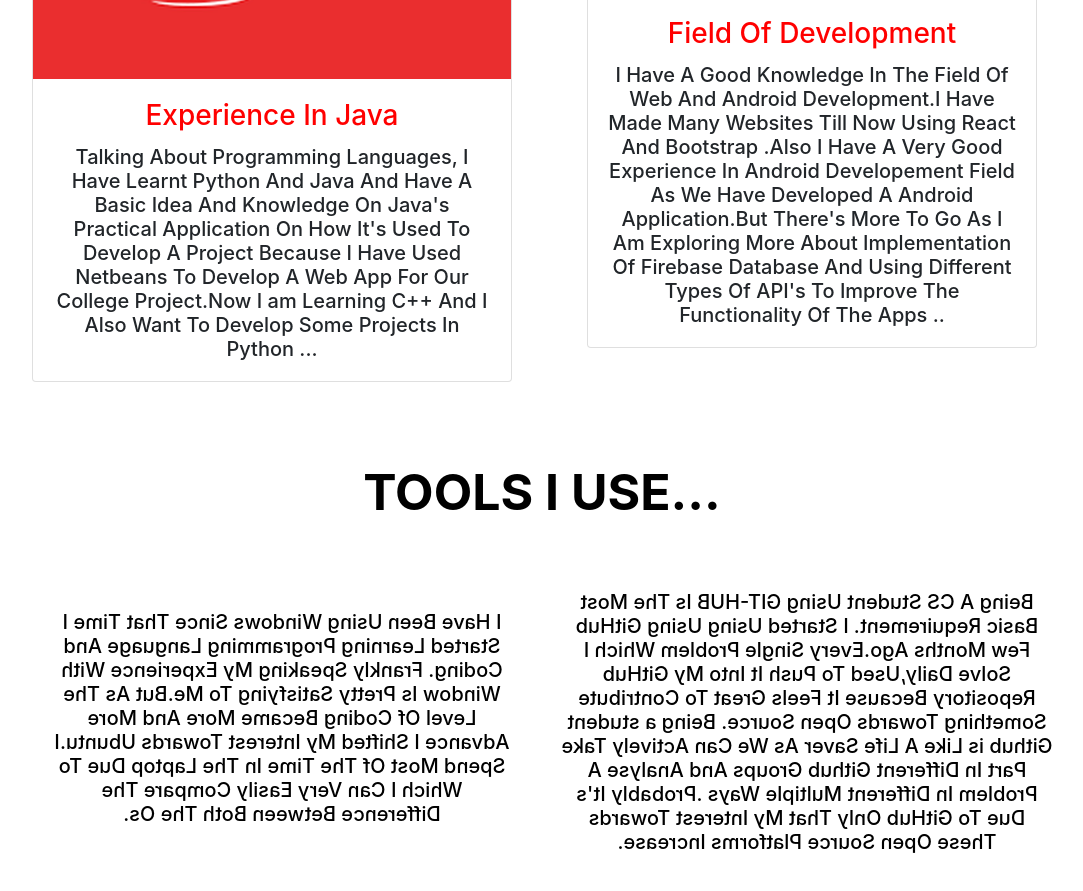
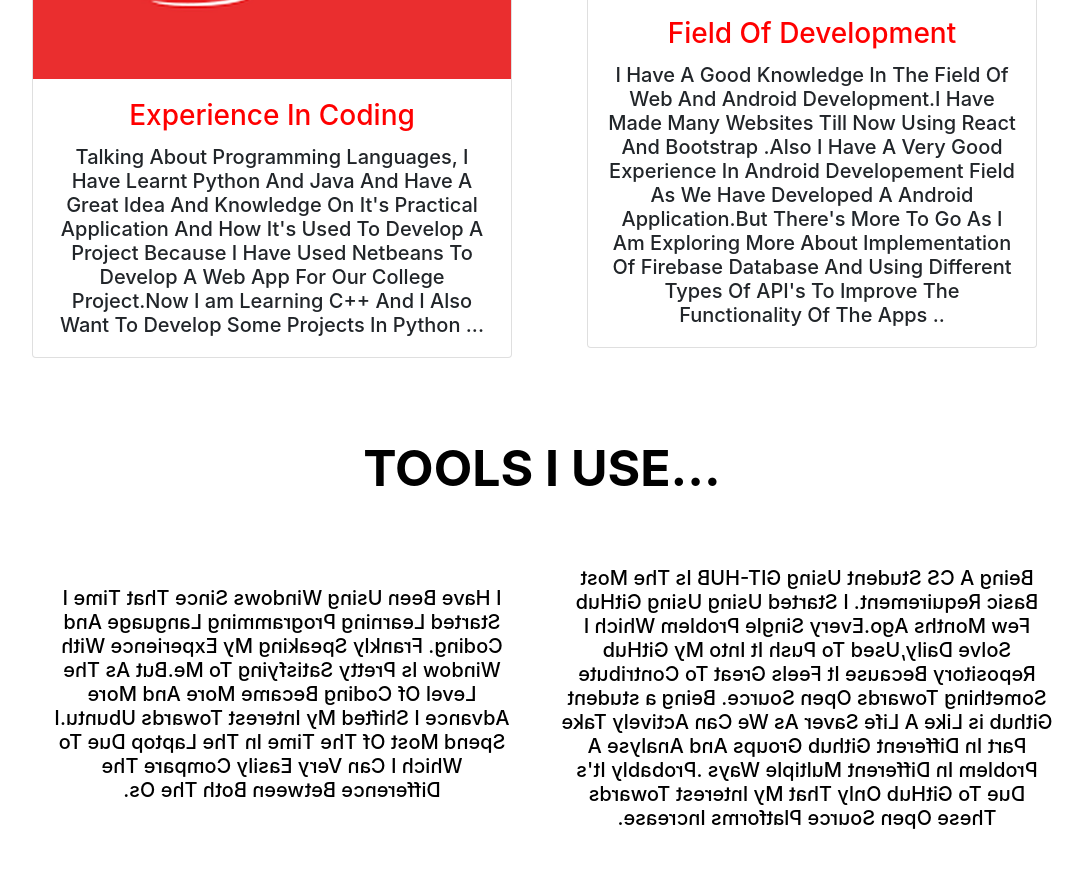
Before and after one commit to SaiSuvamPatnaik/Sai-Suvam, a plain HTML site: page index.html in a window 1280 px wide. Shown: the part 1651-2542 px from the top of the page, without its empty margins (98-1181 px from the left). Drawn offline with nearby package versions, Linux system fonts and the light colour scheme.

Commit message:
Update index.html

```diff
--- a/index.html
+++ b/index.html
@@ -90,8 +90,8 @@
     						<div class="card" >
     							<img class="card-img-top" src="Images/imgeditjava2.jpg">
     							<div class="card-body">
-    								<h3 class="card-title text-center">Experience In Java</h3>
-    								<h5 class="card-text text-center">Talking About Programming Languages, I Have Learnt Python And Java And Have A Basic Idea And Knowledge On Java's Practical Application On How It's Used To Develop A Project Because I Have Used Netbeans To Develop A Web App For Our College Project.Now I am Learning C++ And I Also Want To Develop Some Projects In Python ...</h5>
+    								<h3 class="card-title text-center">Experience In Coding</h3>
+    								<h5 class="card-text text-center">Talking About Programming Languages, I Have Learnt Python And Java And Have A Great Idea And Knowledge On It's Practical Application And How It's Used To Develop A Project Because I Have Used Netbeans To Develop A Web App For Our College Project.Now I am Learning C++ And I Also Want To Develop Some Projects In Python ...</h5>
     							</div>
     						</div>
     					</div>
```
